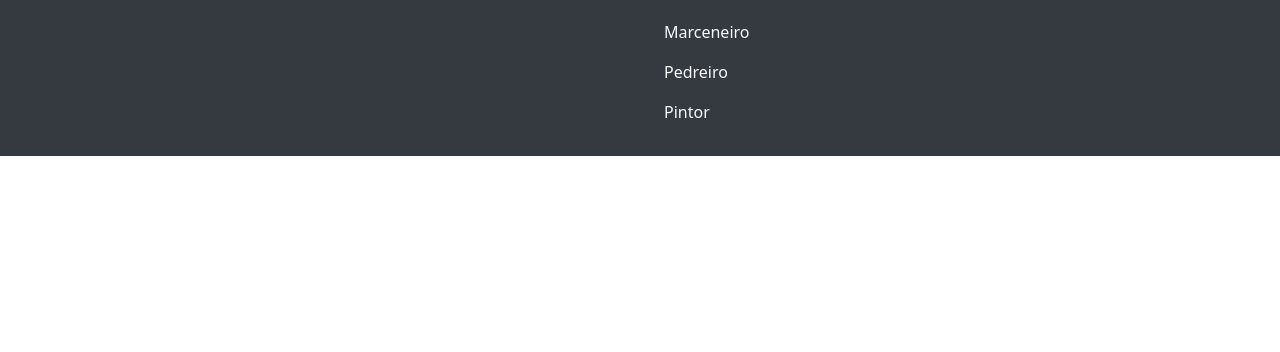
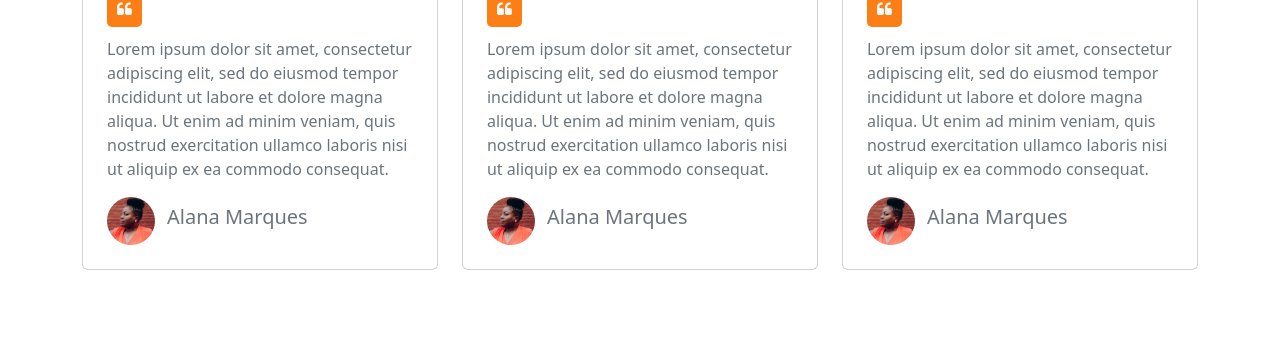
Before and after one commit to ICEI-PUC-Minas-PMV-ADS/PMV-ADS-2023-1-E1-PROJ-WEB-T11-Time2-CONCRETIZE, a website: page index.html in a window 1280 px wide. Shown: the part 2448-2800 px from the top of the page. Before the commit the page ends 2604 px from the top, so only its background shows below. Drawn offline with nearby package versions, Linux system fonts and the light colour scheme.

Commit message:
adicionando depoimentos

```diff
--- a/index.html
+++ b/index.html
@@ -81,7 +81,7 @@
   <section class="home-principais-categorias">
     <div class="container">
       <h1 class="text-dark fw-bold display-4">Principais categorias</h1>
-      <div class="row gy-4 text-dark">
+      <div class="row gy-4 text-secondary">
         <div class="col-md-4">
           <div class="card">
             <img src="./assets/img/home/pedreiro.jpg" class="card-img-top" alt="Pedreiro">
@@ -124,11 +124,56 @@
           <div class="col-lg-7 d-none d-lg-block home-sobre-img">
             <img src="./assets/img/home/home-sobre.jpg" class="col-12" alt="Edifício em construção" />
           </div>
-          <div class="col-lg-5 home-sobre-conteudo px-5">
+          <div class="col-lg-5 home-sobre-conteudo">
             <h1 class="fw-bold display-4">Sobre nós</h1>
             <p class="fs-5">"Lorem ipsum dolor sit amet, consectetur adipiscing elit, sed do eiusmod tempor incididunt ut labore et dolore magna aliqua. Ut enim ad minim veniam, quis nostrud exercitation ullamco laboris nisi ut aliquip ex ea commodo consequat. Duis aute irure dolor in reprehenderit in voluptate velit esse cillum dolore eu fugiat nulla”</p>
           </div>
         </div>
+      </div>
+    </div>
+  </section>
+
+  <section class="home-depoimentos">
+    <div class="container">
+      <h1 class="fw-bold display-4 text-dark">Depoimentos</h1>
+      <div class="row gy-4 text-secondary">
+        <div class="col-md-4">
+          <div class="card">
+            <div class="card-body p-4">
+              <i class="fa fa-quote-left bg-primary text-light" aria-hidden="true"></i>
+              <p class="card-text">Lorem ipsum dolor sit amet, consectetur adipiscing elit, sed do eiusmod tempor incididunt ut labore et dolore magna aliqua. Ut enim ad minim veniam, quis nostrud exercitation ullamco laboris nisi ut aliquip ex ea commodo consequat.</p>
+              <div class="d-flex align-items-center">
+                <div class="home-depoimentos-img"><img src="./assets/img/home/home-depoimentos-1.jpg" alt="Mulher" /></div>
+                <h5 class="card-title">Alana Marques</h5>
+              </div>
+            </div>
+          </div>
+        </div>
+        <div class="col-md-4">
+          <div class="card">
+            <div class="card-body p-4">
+              <i class="fa fa-quote-left bg-primary text-light" aria-hidden="true"></i>
+              <p class="card-text">Lorem ipsum dolor sit amet, consectetur adipiscing elit, sed do eiusmod tempor incididunt ut labore et dolore magna aliqua. Ut enim ad minim veniam, quis nostrud exercitation ullamco laboris nisi ut aliquip ex ea commodo consequat.</p>
+              <div class="d-flex align-items-center">
+                <div class="home-depoimentos-img"><img src="./assets/img/home/home-depoimentos-1.jpg" alt="Mulher" /></div>
+                <h5 class="card-title">Alana Marques</h5>
+              </div>
+            </div>
+          </div>
+        </div>
+        <div class="col-md-4">
+          <div class="card">
+            <div class="card-body p-4">
+              <i class="fa fa-quote-left bg-primary text-light" aria-hidden="true"></i>
+              <p class="card-text">Lorem ipsum dolor sit amet, consectetur adipiscing elit, sed do eiusmod tempor incididunt ut labore et dolore magna aliqua. Ut enim ad minim veniam, quis nostrud exercitation ullamco laboris nisi ut aliquip ex ea commodo consequat.</p>
+              <div class="d-flex align-items-center">
+                <div class="home-depoimentos-img"><img src="./assets/img/home/home-depoimentos-1.jpg" alt="Mulher" /></div>
+                <h5 class="card-title">Alana Marques</h5>
+              </div>
+            </div>
+          </div>
+        </div>
+
       </div>
     </div>
   </section>
--- /dev/null
+++ b/src/css/home/home-depoimentos.css
@@ -0,0 +1,28 @@
+.home-depoimentos {
+  padding-bottom: 100px;
+}
+
+.home-depoimentos h1 {
+  padding-bottom: 60px;
+}
+
+.home-depoimentos-img img {
+  width: 80%;
+  border-radius: 100%;
+}
+
+.home-depoimentos i {
+  padding: 10px;
+  border-radius: 5px;
+  margin-bottom: 10px;
+}
+
+@media (max-width: 768px) {
+  .home-depoimentos {
+    padding-bottom: 60px;
+  }
+
+  .home-depoimentos h1 {
+    padding-bottom: 30px;
+  }
+}
--- a/src/css/home/home-sobre.css
+++ b/src/css/home/home-sobre.css
@@ -7,23 +7,25 @@
 }
 
 .home-sobre-conteudo {
-  padding-top: 100px;
-  padding-bottom: 100px;
+  padding: 100px 0px 100px 50px;
 }
 
 .home-sobre-img img {
   border-radius: 10px;
 }
 
+@media (max-width: 992px) {
+  .home-sobre-bg {
+    box-shadow: initial;
+  }
+}
+
 @media (max-width: 768px) {
   .home-sobre {
     padding-bottom: 60px;
   }
+
   .home-sobre-conteudo {
-    padding-top: 60px;
-    padding-bottom: 60px;
+    padding: 60px 0px 60px 0px;
   }
 }
-
-@media (max-width: 576px) {
-}
--- a/src/css/style.css
+++ b/src/css/style.css
@@ -1,3 +1,4 @@
 @import "../css/home/home-introducao.css";
 @import "../css/home/home-principais-categorias.css";
 @import "../css/home/home-sobre.css";
+@import "../css/home/home-depoimentos.css";
```
Also changed, not shown: assets/img/home/home-depoimentos-1.jpg (added), assets/img/home/home-sobre.jpg.
